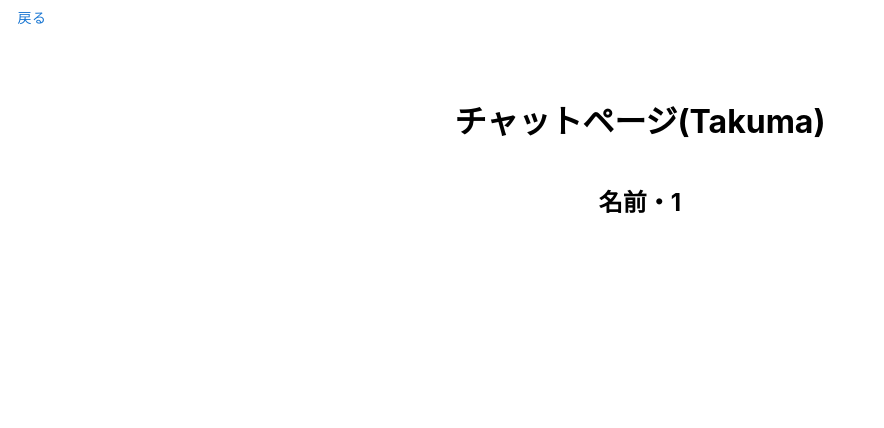
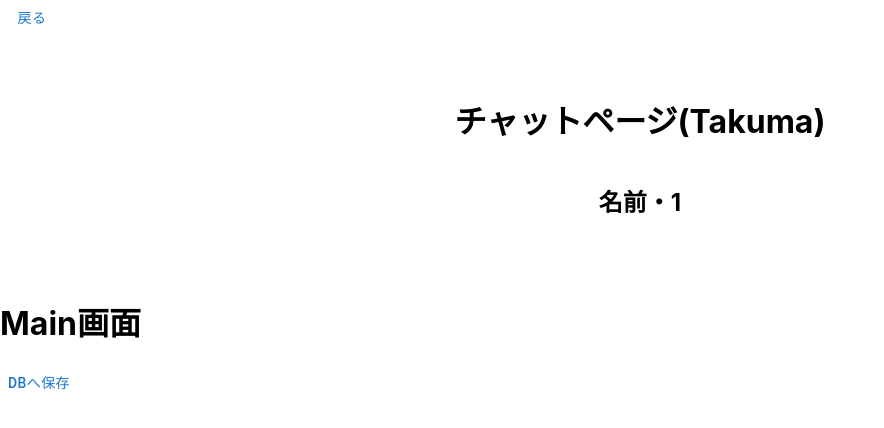
Before and after one commit to Hattori-Takuma/idobatakaigi, a React (Create React App) app: page /tkchat/1 in a window 1280 px wide. Shown: the top 428 px of the page, without its empty margins (0-884 px from the left). Built offline with nearby package versions, Linux system fonts and the light colour scheme; no server answers.

Commit message:
firebase途中

```diff
--- a/package.json
+++ b/package.json
@@ -11,6 +11,7 @@
     "@testing-library/react": "^12.1.2",
     "@testing-library/user-event": "^13.5.0",
     "crypto": "^1.0.1",
+    "firebase": "^9.6.7",
     "react": "^17.0.2",
     "react-dom": "^17.0.2",
     "react-router-dom": "^6.2.1",
--- a/src/pages/TkChat.js
+++ b/src/pages/TkChat.js
@@ -3,6 +3,9 @@ import { useNavigate, useParams } from "react-router-dom";
 //import TextField from '@mui/material/TextField';
 import Button from '@mui/material/Button';
 import './TkChat.css'
+import { createDataInFirebase } from '../lib/firebase'
+
+
 
 const TkChat = () => {
 
@@ -10,6 +13,13 @@ const TkChat = () => {
   const navigate = useNavigate();
   const movePage = (path) => {
     navigate(`${path}`);
+  }
+
+  const createFunc = async () => {
+
+    console.log('start')
+    const res = await createDataInFirebase()
+    console.log('fin', res)
   }
 
 
@@ -27,6 +37,11 @@ const TkChat = () => {
         <h2>名前・{name}</h2>
       </div>
 
+      <div>
+        <h1>Main画面</h1>
+        <Button onClick={createFunc}>DBへ保存</Button>
+      </div>
+
 
 
     </div>
--- a/src/pages/TkLogin.js
+++ b/src/pages/TkLogin.js
@@ -3,6 +3,8 @@ import { useNavigate } from "react-router-dom";
 import TextField from '@mui/material/TextField';
 import Button from '@mui/material/Button';
 import './TkLogin.css'
+
+
 const TkLogin = () => {
 
   const navigate = useNavigate();
@@ -19,7 +21,7 @@ const TkLogin = () => {
       <div className="TkLogin-wrapper">
 
         <h1 className="takuma" >本当にログイン画面するんですか？</h1>
-        <Button
+        <Button variant="contained" color="success"
           onClick={() => movePage("/tkchat")}>もちろんログインします！</Button><br />
 
         <Button onClick={() => movePage("*")}
```
Also changed, not shown: src/pages/Tkmain.js (added, +20 -0 lines), 1 other file (tests, documents, lock files or other folders).
